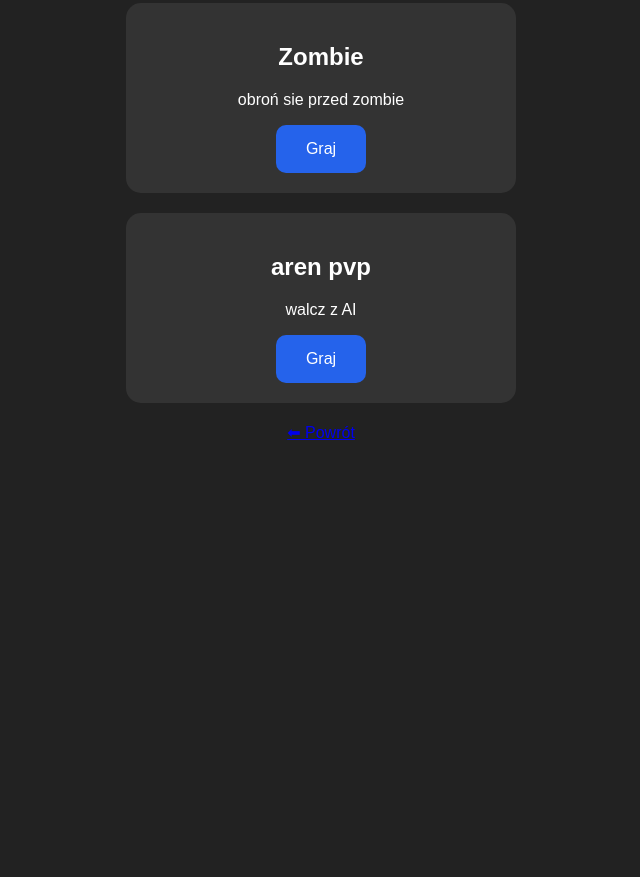
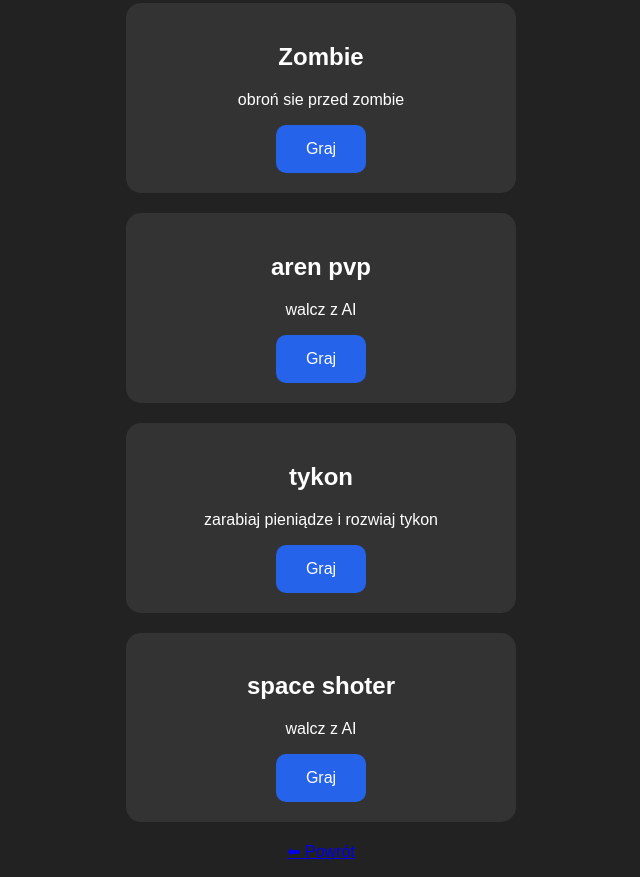
Before and after one commit to pawlasmic-pixel/strony_internetowe, a plain HTML site: page przegladarkowe.html in a window 1280 px wide. Shown: the part 917-1794 px from the top of the page, without its empty margins (319-959 px from the left). Before the commit the page ends 1375 px from the top, so only its background shows below. Drawn offline with Linux system fonts and the light colour scheme.

Commit message:
Update przegladarkowe.html

```diff
--- a/przegladarkowe.html
+++ b/przegladarkowe.html
@@ -83,6 +83,22 @@ body{
     </a>
 </div>
 
+<div class="gra">
+    <h2>tykon</h2>
+    <p>zarabiaj pieniądze i rozwiaj tykon</p>
+    <a class="btn" href="indexdofabryki.html">
+        Graj
+    </a>
+</div>
+
+<div class="gra">
+    <h2>space shoter</h2>
+    <p>walcz z AI</p>
+    <a class="btn" href="indexdokosmicznego.html">
+        Graj
+    </a>
+</div>
+
 <p>
 <a href="index5.html">⬅ Powrót</a>
 </p>
```
